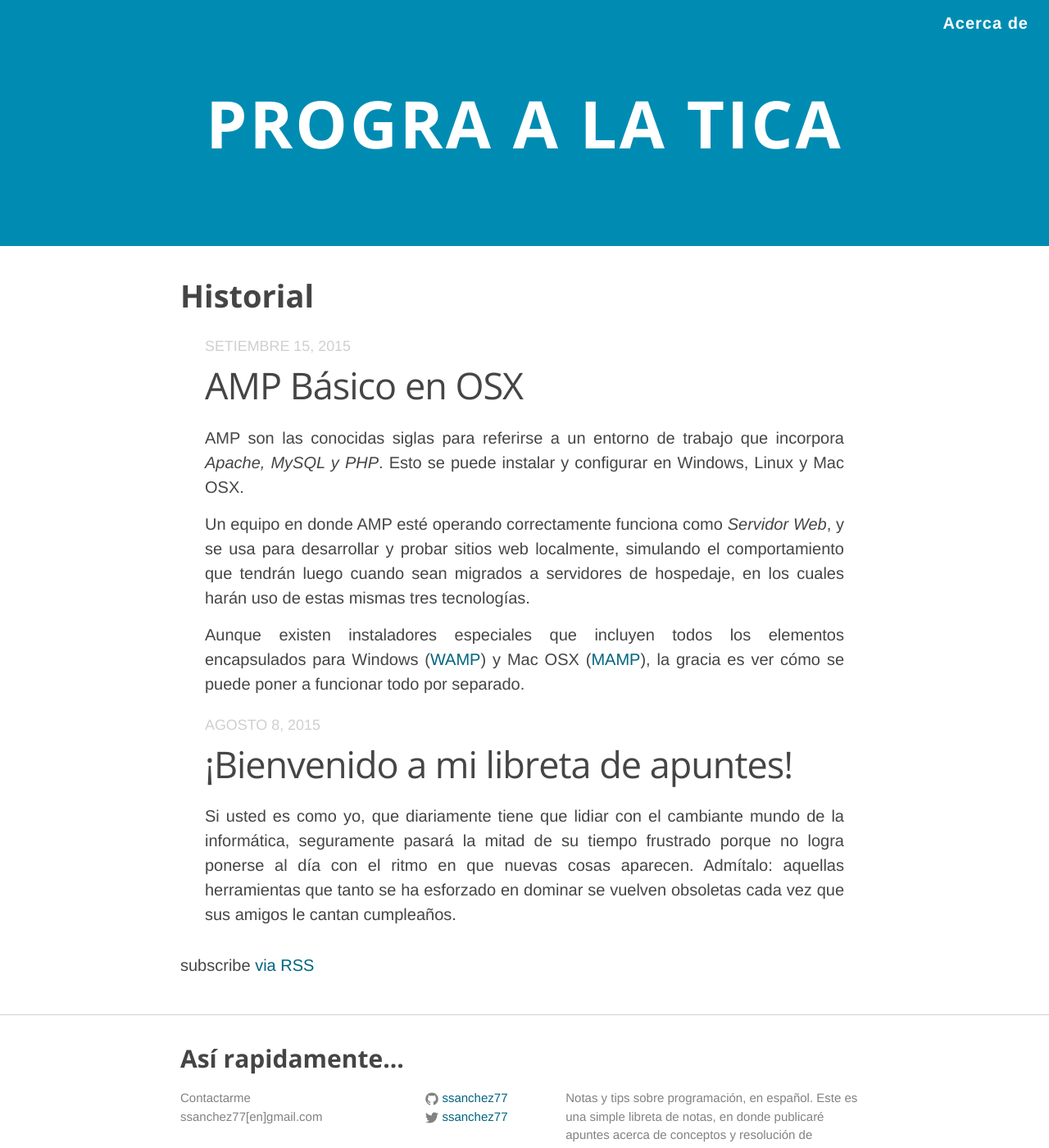
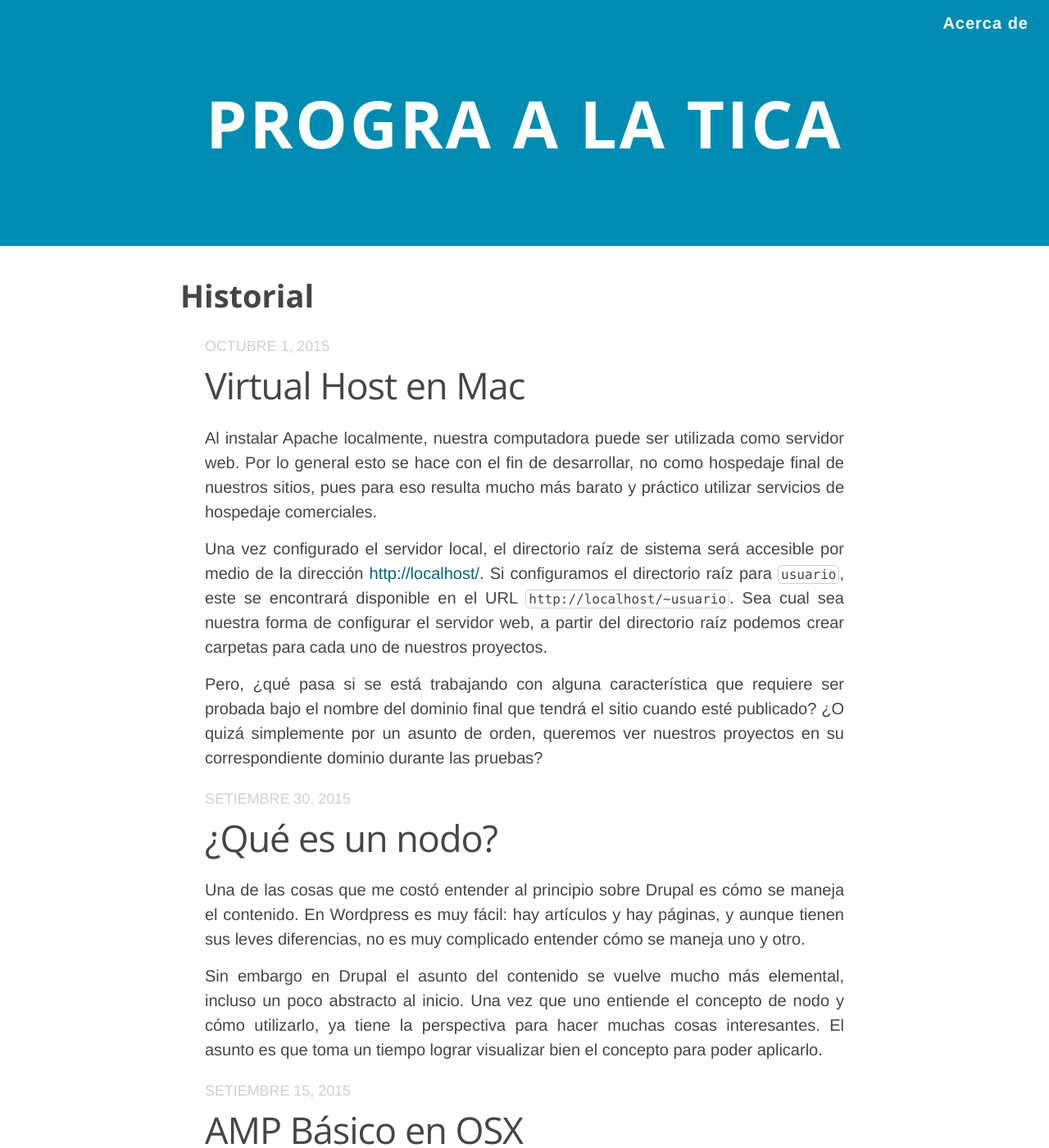
Before and after one commit to ssanchez77/ssanchez77.github.io, a Jekyll site: the page built from index.html, in a window 1280 px wide and 1400 px high. Shown: the whole window at 82% size. Built offline with Jekyll 4.4.1, drawn with Linux system fonts in a browser that asks for light colours; nearby versions of some CDN libraries.

Commit message:
Posts updates.

```diff
--- a/_layouts/post.html
+++ b/_layouts/post.html
@@ -23,7 +23,9 @@ layout: default
       {% endcase %}
       {{ page.date | date: "%-d," }}
       {{ page.date | date: "%Y" }}
-      {% if page.author %} • {{ page.author }}{% endif %}{% if page.meta %} • {{ page.meta }}{% endif %}
+      {% if page.author %} • {{ page.author }}{% endif %}
+      {% if page.meta %} • {{ page.meta }}{% endif %}
+      {% if page.categories %} • {{ page.categories | join: ', ' }}{% endif %}
     </p>
   </header>
 
--- a/_posts/2015-08-08-bienvenido-a-mi-cuaderno-de-apuntes.markdown
+++ b/_posts/2015-08-08-bienvenido-a-mi-cuaderno-de-apuntes.markdown
@@ -4,8 +4,10 @@ title:  "¡Bienvenido a mi libreta de apuntes!"
 permalink: bienvenido-a-mi-libreta-de-apuntes
 date:   2015-08-08 19:37:44
 comments: true
-categories: general
+categories:
+- general
 ---
+
 Si usted es como yo, que diariamente tiene que lidiar con el cambiante mundo de la informática, seguramente pasará la mitad de su tiempo frustrado porque no logra ponerse al día con el ritmo en que nuevas cosas aparecen. Admítalo: aquellas herramientas que tanto se ha esforzado en dominar se vuelven obsoletas cada vez que sus amigos le cantan cumpleaños.
 
 <!--more-->
--- a/_posts/2015-09-15-amp-basico-en-osx.markdown
+++ b/_posts/2015-09-15-amp-basico-en-osx.markdown
@@ -35,6 +38,60 @@ apachectl start
 {% endhighlight %}
 
 Para comprobar que Apache está activo, al ingresar a [http://localhost](http://localhost) deveriamos ver el siguiente mensaje: **"It works!"**
+
+Desde la consola se puede ver cuál es la versión actual de Apache, por medio del siguiente comando:
+
+{% highlight bash %}
+httpd -v
+{% endhighlight %}
+
+## Directorio raíz de Apache
+
+El _DocumentRoot_ (directorio raíz) es el lugar donde se almacenan los archivos que nuestro servidor va a compartir. Es el equivalente a `public_html` y `htdocs`.
+
+OSX ha tenido históricamente dos directorios raíz: uno a nivel de sistema y otro a nivel de usuario. Podemos usar ambos o solamente trabajar con uno.
+
+La ventaja de usar el de nivel de usuario es que cada usuario tiene su propia carpeta raíz independiente, mientras que el que está a nivel sistema es global para todos. Además cuando usamos el de nivel de usuario no hay que estar escribiendo la contraseña de administrador cada vez que queremos hacer una modificación a los archivos dentro de la carpeta raíz.
+
+La ruta de la carpeta raíz a nivel de sistema es la siguiente:
+
+{% highlight bash %}
+/Library/WebServer/Documents/
+{% endhighlight %}
+
+La carpeta raíz de usuario puede estar donde uno desee, pero tradicionalmente se utiliza `~/Sites`, es decir una carpeta llamada `Sites` creada en la carpeta del usuario específico. Por ejemplo, en mi caso sería `\Users\ssanchez\Sites` porque `ssanchez` es mi nombre de usuario.
+
+El directorio raíz de nivel de usuario no está habilitado por defecto, sino que hay que hacerlo manualmente.
+
+Para eso debemos ingresar en `/etc/apache2/users` y crear un archivo que tenga el nombre de nuestro usuario y la extensión `.conf`.
+
+En mi caso sería así:
+
+{% highlight bash %}
+cd /etc/apache2/users
+nano ssanchez.conf
+{% endhighlight %}
+
+A este archivo le agregamos las siguientes líneas:
+
+{% highlight bash %}
+<Directory "direccion-de-la-carpeta">
+AllowOverride All
+Options Indexes MultiViews FollowSymLinks
+Require all granted
+</Directory>
+{% endhighlight %}
+
+> Recuerde cambiar `direccion-de-la-carpeta` por la dirección de SU carpeta. En mi caso ya vimos que es `/Users/ssanchez/Sites/`.
+
+Finalmente hay que modificar los permisos del archivo y reiniciar Apache. Nuevamente uso el nombre de _mi_ archivo como ejemplo.
+
+{% highlight bash %}
+chmod 644 ssanchez.conf
+apachectl restart
+{% endhighlight %}
+
+Ahora el contenido de `Sites` es accesible desde la URL: `http://localhost/~ssanchez/`
 
 ## Habilitar PHP para Apache
 
--- /dev/null
+++ b/_posts/2015-09-30-que-es-un-nodo.markdown
@@ -0,0 +1,41 @@
+---
+layout: post
+title:  "¿Qué es un nodo?"
+permalink: que-es-un-nodo
+date:   2015-09-30 19:42:05
+comments: true
+categories:
+- drupal
+---
+
+Una de las cosas que me costó entender al principio sobre Drupal es cómo se maneja el contenido. En Wordpress es muy fácil: hay artículos y hay páginas, y aunque tienen sus leves diferencias, no es muy complicado entender cómo se maneja uno y otro.
+
+Sin embargo en Drupal el asunto del contenido se vuelve mucho más elemental, incluso un poco abstracto al inicio. Una vez que uno entiende el concepto de nodo y cómo utilizarlo, ya tiene la perspectiva para hacer muchas cosas interesantes. El asunto es que toma un tiempo lograr visualizar bien el concepto para poder aplicarlo.
+
+<!--more-->
+
+## Definición
+
+Todo el contenido en un sitio web de Drupal se almacena y se maneja como "nodos" (en inglés "nodes"). Un nodo es cualquier pieza de contenido individual, como una página, una encuesta, un artículo, un tema dentro de un foro, o una entrada de un blog.
+
+Los comentarios no son almacenados como nodos, pero siempre están conectados a uno. Al manejar todo el contenido como nodos, se logra la flexibilidad de crear nuevos tipos de contenido o modificar los existentes.
+
+Una vez que se realiza un cambio en un tipo de contenido, todos los nodos de dicho tipo son afectados.
+
+El concepto de nodo se presta para desarrollar prácticamente cualquier idea que uno desee: un nodo puede ser un producto, o un elemento dentro de un directorio telefónico, o un anuncio comercial.
+
+Una vez que el tipo de contenido específico, para el propósito específico que el usuario necesita, está creado, lo que hay que hacer es crear nodos de ese tipo. Así tendremos muchos elementos que se ajustan a una descripción determinada.
+
+Los nodos no guardan ninguna información de formato, únicamente el contenido, y es cuando el usuario consulta la información, que Drupal organiza y presenta los datos de la forma adecuada.
+
+## nid
+
+Conforme se van creando nodos, el sistema les asigna un número de identificación único, el nid.
+
+Por defecto los nodos creados quedan disponibles para ser visualizados en el URL: `dominio-del-sitio/?q=node/uid`, donde "dominio-del-sitio" obviamente es el dominio del sitio que estamos creado, y "uid" se sustituye por el número del nodo que queremos ver.
+
+---
+Enlaces de referencia:
+
+* [Sitio oficial de Drupal](https://www.drupal.org/documentation/modules/node).
+* [Cursos Drupal](http://www.cursosdrupal.com/content/nodos).
--- /dev/null
+++ b/_posts/2015-10-01-virtual-hosts-en-mac.markdown
@@ -0,0 +1,94 @@
+---
+layout: post
+title:  "Virtual Host en Mac"
+permalink: virtual-hosts-en-mac
+date:   2015-10-01 10:35:24
+comments: true
+categories:
+- general
+- osx
+---
+
+Al instalar Apache localmente, nuestra computadora puede ser utilizada como servidor web. Por lo general esto se hace con el fin de desarrollar, no como hospedaje final de nuestros sitios, pues para eso resulta mucho más barato y práctico utilizar servicios de hospedaje comerciales.
+
+Una vez configurado el servidor local, el directorio raíz de sistema será accesible por medio de la dirección [http://localhost/](http://localhost/). Si configuramos el directorio raíz para `usuario`, este se encontrará disponible en el URL `http://localhost/~usuario`. Sea cual sea nuestra forma de configurar el servidor web, a partir del directorio raíz podemos crear carpetas para cada uno de nuestros proyectos.
+
+Pero, ¿qué pasa si se está trabajando con alguna característica que requiere ser probada bajo el nombre del dominio final que tendrá el sitio cuando esté publicado? ¿O quizá simplemente por un asunto de orden, queremos ver nuestros proyectos en su correspondiente dominio durante las pruebas?
+
+<!--more-->
+
+Los virtual hosts nos permiten utilizar nuestro servidor web para atender dominios locales (sólo disponibles para nosotros).
+
+> Antes de configurar los Virtual Host en Yosemite, Mavericks o Mountain Lion, es necesario tener al menos [Apache](/amp-basico-en-osx) funcionando en nuestro ambiente de desarrollo local.
+
+El primer paso es habilitar los vhosts desde el archivo de configuración de Apache `httpd.conf`.
+
+{% highlight bash %}
+sudo nano /etc/apache2/httpd.conf
+{% endhighlight %}
+
+Hay que quitar el comentario de la siguiente línea:
+
+{% highlight bash %}
+# Virtual hosts
+
+Include /private/etc/apache2/extra/httpd-vhosts.conf
+{% endhighlight %}
+
+Esto nos permitirá utilizar el archivo `httpd-vhosts.conf` donde se definen los vhosts, así que el paso siguiente es editarlo:
+
+{% highlight bash %}
+sudo nano /etc/apache2/extra/httpd-vhosts.conf
+{% endhighlight %}
+
+Un ejemplo de configuración de los vhosts es el siguiente:
+
+{% highlight bash %}
+<VirtualHost *:80>
+    ServerName sandbox.d7
+    ServerAlias sandbox.d7
+    DocumentRoot "/Users/ssanchez/Sites/sandbox.d7"
+    ErrorLog "/private/var/log/apache2/sandbox.d7-error_log"
+    CustomLog "/private/var/log/apache2/sandbox.d7-access_log" common
+    ServerAdmin direccion-del-administrador@mi-dominio.com
+        <Directory "/Users/ssanchez/Sites/sandbox.d7">
+            Options Indexes FollowSymLinks
+            AllowOverride All
+            Order allow,deny
+            Allow from all
+        </Directory>
+</VirtualHost>
+{% endhighlight %}
+
+En el caso anterior estoy configurando el dominio `sandbox.d7` para que al llamarlo desde un navegador, accese al contenido de mi carpeta `/Users/ssanchez/Sites/sandbox.d7`, en donde tengo los archivos de mi sitio de pruebas.
+
+Sin embargo se requiere un paso más: hay que asociar este dominio con el IP, en el archivo de hosts.
+
+{% highlight bash %}
+sudo nano /etc/hosts
+{% endhighlight %}
+
+En mi ejemplo tendríamos que agregar esto:
+
+{% highlight bash %}
+# Sandboxes
+
+127.0.0.1 sandbox.d7
+{% endhighlight %}
+
+Finalmente, hay que reiniciar Apache:
+
+{% highlight bash %}
+sudo apachectl restart
+{% endhighlight %}
+
+De esta manera hemos ligado el dominio `sandbox.d7` al IP de localhost, y al tener configurado el virtualhost en la carpeta `/Users/ssanchez/Sites/sandbox.d7`, podremos ver este contenido en el navegador al ingresar a `http://sandbox.d7`.
+
+Esos son los pasos básicos que yo utilizo, sin embargo hay muchas opciones de configuración para casos especiales.
+
+---
+Enlaces de referencia:
+
+* [Coolest Guides on the Planet](http://coolestguidesontheplanet.com/set-virtual-hosts-apache-mac-osx-10-10-yosemite/).
+* [Tutoriales de Digital Ocean](https://www.digitalocean.com/community/tutorials/como-configurar-virtual-host-de-apache-en-ubuntu-14-04-lts-es).
+* [Tutoriales de Styde](https://styde.net/como-crear-virtual-hosts-con-apache-para-linux-y-mac/).
```
Also changed, not shown: other parts of _posts/2015-09-15-amp-basico-en-osx.markdown (+6 -2 lines).
